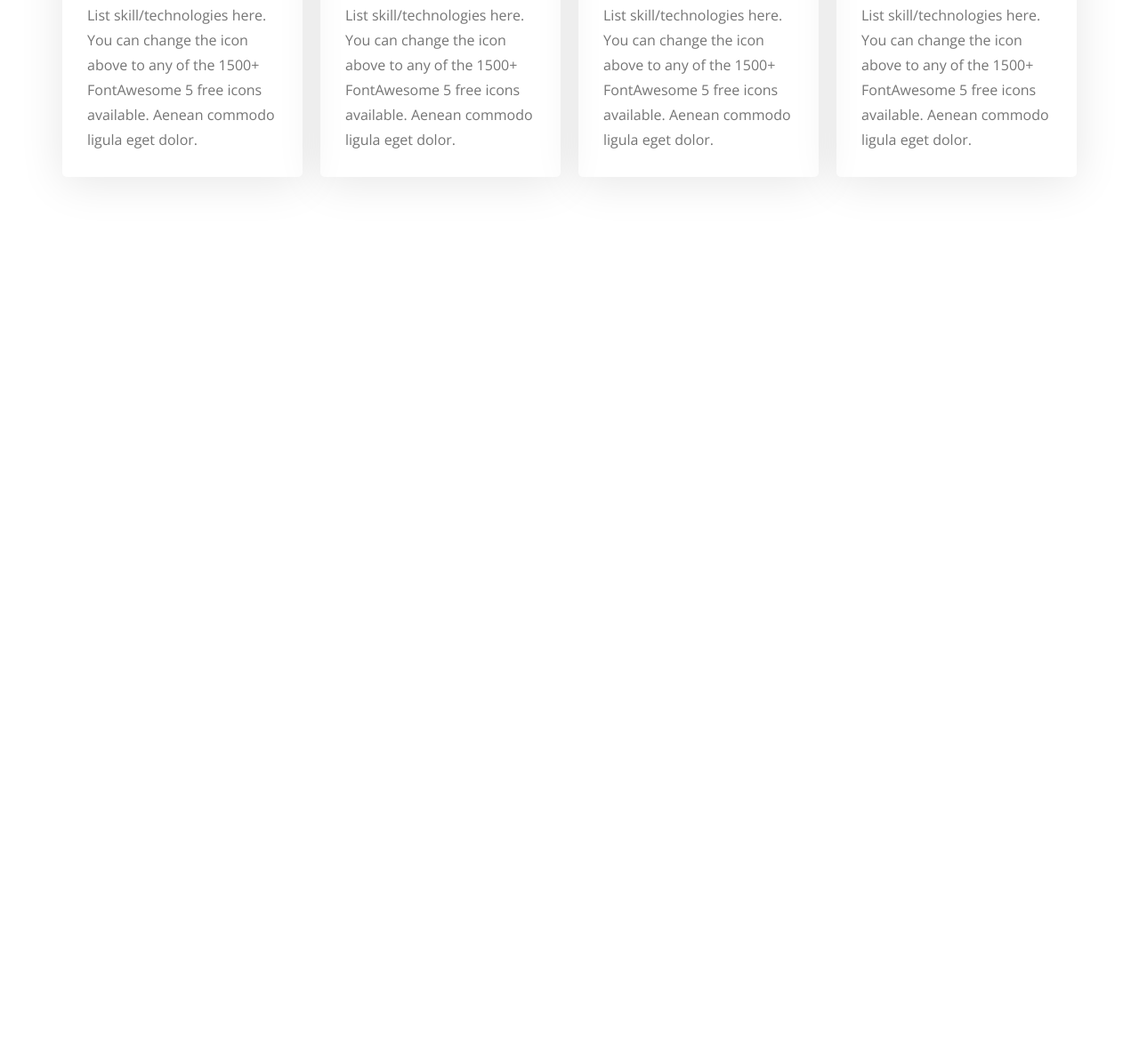
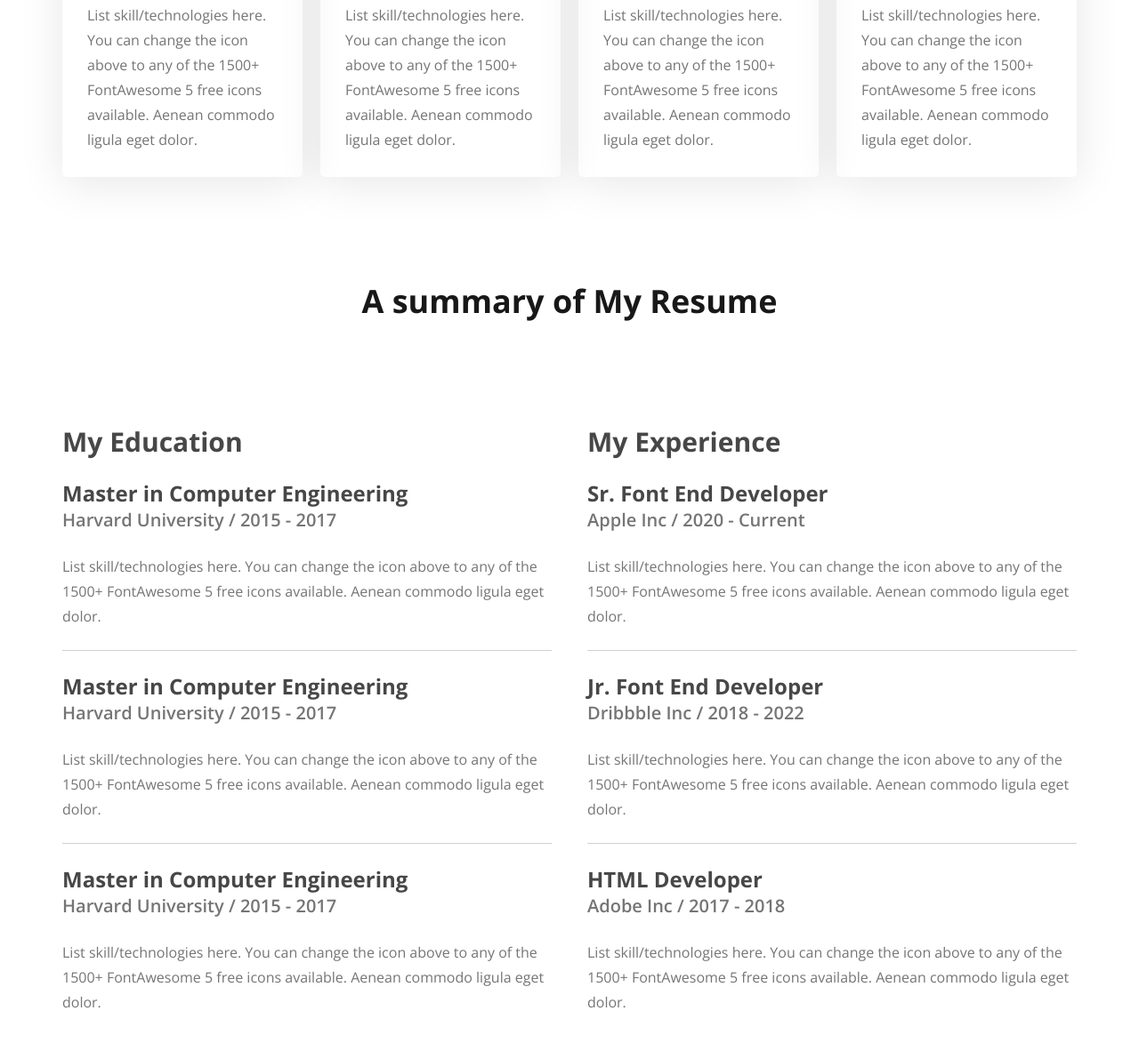
Before and after one commit to biplobrana007/developer-portfolio, a plain HTML site: page index.html in a window 1280 px wide. Shown: the part 2015-3188 px from the top of the page at 89% size. Before the commit the page ends 2334 px from the top, so only its background shows below. Drawn offline with nearby package versions, Linux system fonts and the light colour scheme.

Commit message:
resume-section created and also made this responsive

```diff
--- a/index.html
+++ b/index.html
@@ -101,6 +101,62 @@
             </div>
           </div>
          </section>
+         <!-- resume section -->
+          <section class="resume-section my-30 px-5 md:px-0">
+              <h2 class="text-4xl font-bold dark01 text-center mb-30">A summary of My Resume</h2>
+             <div class="flex flex-col md:flex-row md:gap-10 gap-15">
+              <div class="">
+                <h3 class="text-3xl font-bold dark02">My Education</h3>
+                <div class="border-b border-[#D1D1D1] py-6">
+                  <h3 class="dark02 text-2xl font-bold">Master in Computer Engineering</h3>
+                  <h3 class="text-xl dark03 font-semibold mb-6">Harvard University / 2015 - 2017</h3>
+                  <p class="dark03 text-[16px] font-normal leading-[28px]">List skill/technologies here. You can change the icon above
+                    to any of the 1500+ FontAwesome 5 free icons available. Aenean commodo ligula eget dolor.
+                  </p>
+                </div>
+                <div class="border-b border-[#D1D1D1] py-6">
+                  <h3 class="dark02 text-2xl font-bold">Master in Computer Engineering</h3>
+                  <h3 class="text-xl dark03 font-semibold mb-6">Harvard University / 2015 - 2017</h3>
+                  <p class="dark03 text-[16px] font-normal leading-[28px]">List skill/technologies here. You can change the icon above
+                    to any of the 1500+ FontAwesome 5 free icons available. Aenean commodo ligula eget dolor.
+                  </p>
+                </div>
+                <div class="py-6">
+                  <h3 class="dark02 text-2xl font-bold">Master in Computer Engineering</h3>
+                  <h3 class="text-xl dark03 font-semibold mb-6">Harvard University / 2015 - 2017</h3>
+                  <p class="dark03 text-[16px] font-normal leading-[28px]">List skill/technologies here. You can change the icon above
+                    to any of the 1500+ FontAwesome 5 free icons available. Aenean commodo ligula eget dolor.
+                  </p>
+                </div>
+              </div>
+              <div class="">
+                <h3 class="text-3xl font-bold dark02">My Experience</h3>
+                <div class="border-b border-[#D1D1D1] py-6">
+                  <h3 class="dark02 text-2xl font-bold">Sr. Font End Developer</h3>
+                  <h3 class="text-xl dark03 font-semibold mb-6">Apple Inc / 2020 - Current</h3>
+                  <p class="dark03 text-[16px] font-normal leading-[28px]">List skill/technologies here. You can change the icon above
+                    to any of the 1500+ FontAwesome 5 free icons available. Aenean commodo ligula eget dolor.
+                  </p>
+                </div>
+                <div class="border-b border-[#D1D1D1] py-6">
+                  <h3 class="dark02 text-2xl font-bold">Jr. Font End Developer</h3>
+                  <h3 class="text-xl dark03 font-semibold mb-6">Dribbble Inc / 2018 - 2022</h3>
+                  <p class="dark03 text-[16px] font-normal leading-[28px]">List skill/technologies here. You can change the icon above
+                    to any of the 1500+ FontAwesome 5 free icons available. Aenean commodo ligula eget dolor.
+                  </p>
+                </div>
+                <div class="py-6">
+                  <h3 class="dark02 text-2xl font-bold">HTML Developer</h3>
+                  <h3 class="text-xl dark03 font-semibold mb-6">Adobe Inc / 2017 - 2018</h3>
+                  <p class="dark03 text-[16px] font-normal leading-[28px]">List skill/technologies here. You can change the icon above
+                    to any of the 1500+ FontAwesome 5 free icons available. Aenean commodo ligula eget dolor.
+                  </p>
+                </div>
+              </div>
+
+             </div>
+
+          </section>
     </main>
   </body>
 </html>
```
